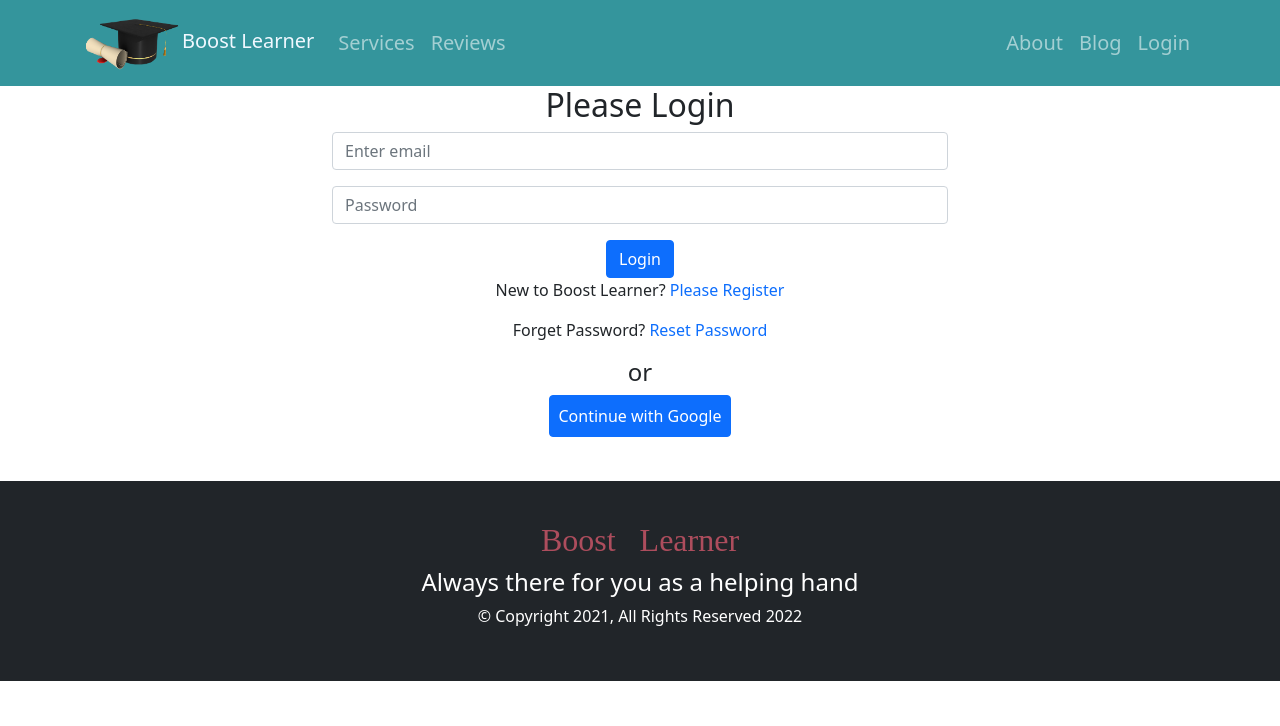
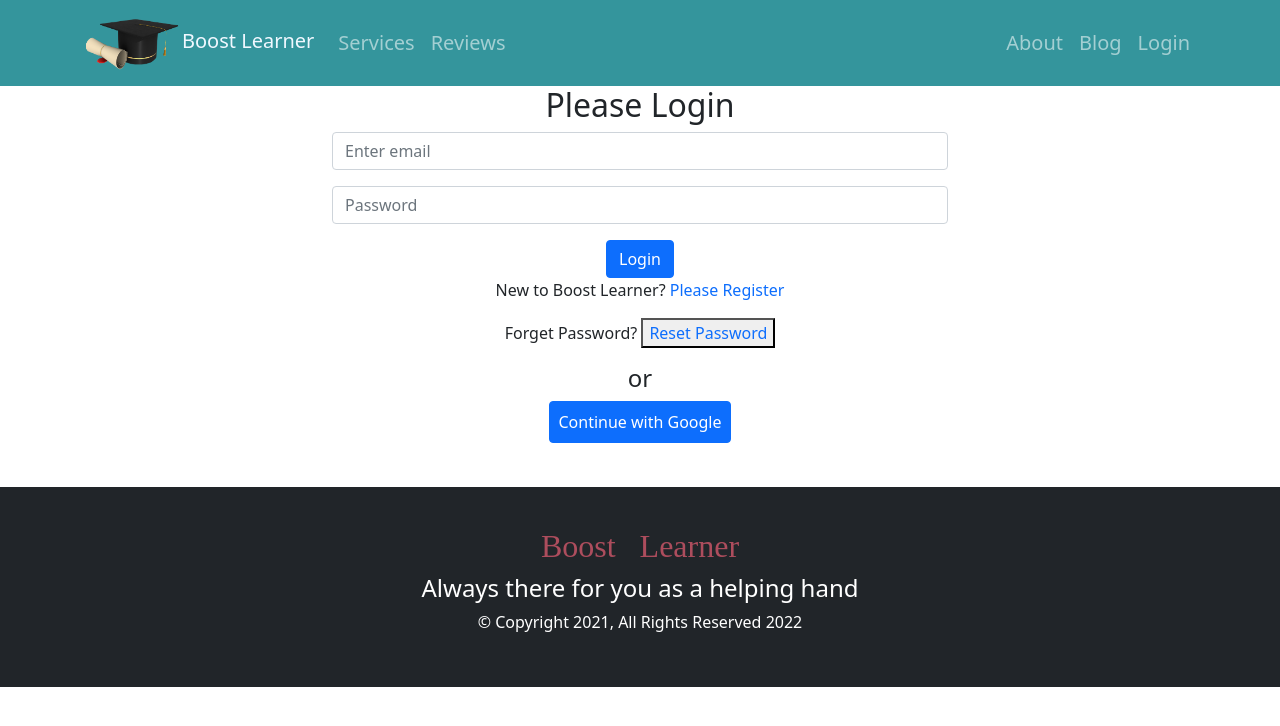
Before and after one commit to RinkuNahar/boost-learning, a React (Create React App) app: page /login in a window 1280 px wide. Shown: the top 726 px of the page. Built offline with nearby package versions, Linux system fonts and the light colour scheme; no server answers; a web font is replaced by a local one.

Commit message:
toast and reload problem solved

```diff
--- /dev/null
+++ b/src/components/Loading/Loading.js
@@ -0,0 +1,12 @@
+import React from 'react';
+import { Spinner } from 'react-bootstrap';
+
+const Loading = () => {
+    return (
+        <div className='w-100 d-flex justify-content-center align-items-center' style={{height: '300px'}}>
+              <Spinner animation="border" variant="primary" />
+        </div>
+    );
+};
+
+export default Loading;
--- a/src/components/Login/Login.js
+++ b/src/components/Login/Login.js
@@ -1,10 +1,12 @@
-import { async } from '@firebase/util';
+
 import React, { useRef } from 'react';
 import { Button, Form } from 'react-bootstrap';
 import { useSendPasswordResetEmail, useSignInWithEmailAndPassword } from 'react-firebase-hooks/auth';
 import { Link, useLocation, useNavigate } from 'react-router-dom';
 import auth from '../../firebase.init';
 import SocialLogin from '../SocialLogin/SocialLogin';
+import { ToastContainer, toast } from 'react-toastify';
+import 'react-toastify/dist/ReactToastify.css';
 
 const Login = () => {
 
@@ -45,10 +47,15 @@ const Login = () => {
         navigate('/register')
     }
 
-    const resetPassword = async() => {
+    const resetPassword = async () => {
         const email = emailRef.current.value;
-        await sendPasswordResetEmail(email);
-        alert('Sent mail');
+        if(email){
+            await sendPasswordResetEmail(email);
+        toast('Sent mail');
+        }
+        else{
+            toast('Please enter your email address');
+        }
     }
 
     return (
@@ -69,8 +76,10 @@ const Login = () => {
                 </Button>
             </Form>
             <p>New to Boost Learner? <Link to={'/register'} className='text-primary text-decoration-none ' onClick={navigateRegister}>Please Register</Link></p>
-            <p>Forget Password? <Link to={'/register'} className='text-primary text-decoration-none ' onClick={resetPassword}>Reset Password</Link></p>
+
+            <p>Forget Password? <button to={'/register'} className='text-primary text-decoration-none ' onClick={resetPassword}>Reset Password</button></p>
             <SocialLogin></SocialLogin>
+            <ToastContainer></ToastContainer>
         </div>
     );
 };
--- a/src/components/RequireAuth/RequireAuth.js
+++ b/src/components/RequireAuth/RequireAuth.js
@@ -2,11 +2,17 @@ import React from 'react';
 import { useAuthState } from 'react-firebase-hooks/auth';
 import { Navigate, useLocation } from 'react-router-dom';
 import auth from '../../firebase.init';
+import Loading from '../Loading/Loading';
 
 
 const RequireAuth = ({children}) => {
-    const [user] = useAuthState(auth);
+    const [user, loading] = useAuthState(auth);
     const location = useLocation();
+
+    if(loading){
+        return <Loading></Loading>
+    }
+
     if(!user){
         return <Navigate to="/login" state={{ from: location }} replace />;
     }
--- a/src/components/SocialLogin/SocialLogin.js
+++ b/src/components/SocialLogin/SocialLogin.js
@@ -3,6 +3,7 @@ import { useSignInWithGoogle } from 'react-firebase-hooks/auth';
 import { useNavigate } from 'react-router-dom';
 
 import auth from '../../firebase.init';
+import Loading from '../Loading/Loading';
 
 const SocialLogin = () => {
 
@@ -13,6 +14,10 @@ const SocialLogin = () => {
 
     if (error) {
          errorElement = <p className='text-danger'>Error: {error.message}</p>
+      }
+
+      if(loading){
+          return <Loading></Loading>
       }
 
     if(user){
```
Also changed, not shown: src/components/Loading/Loading.css (added).
